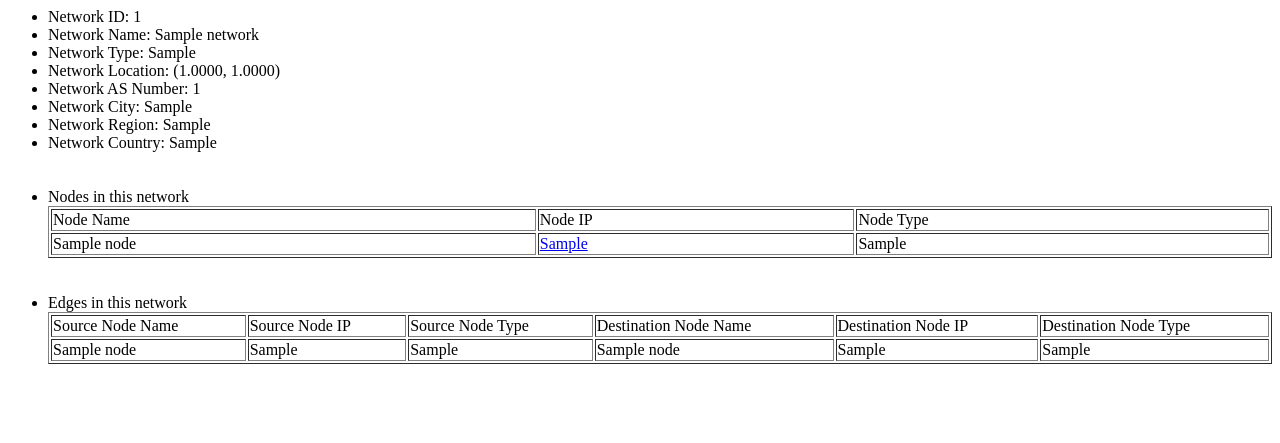
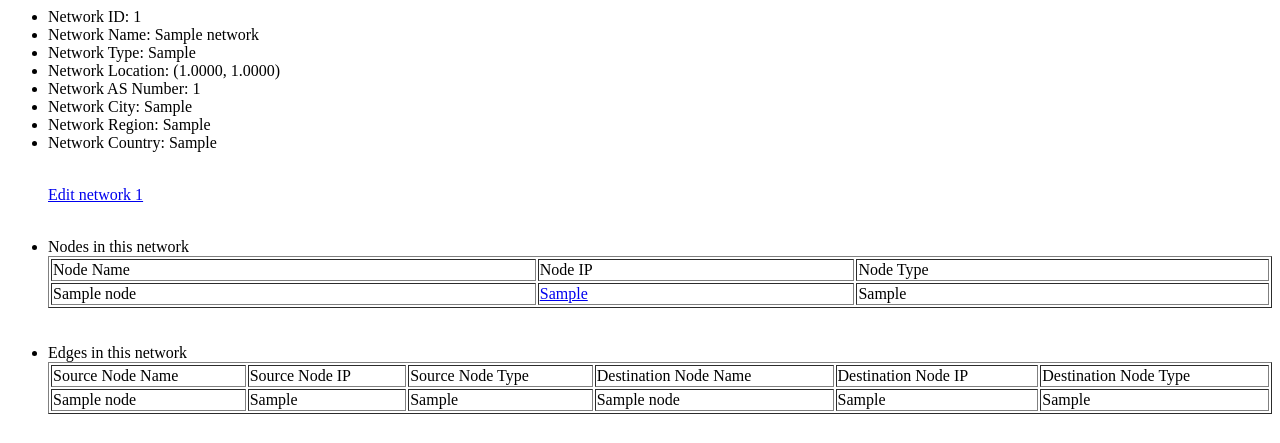
Before and after one commit to ephemeral2eternity/locator-manager, a Django app: page /verify/get_network?id=1 in a window 1280 px wide. Shown: the top 443 px of the page. Run offline with Django 3.2, Linux system fonts and the light colour scheme; tables that the repository leaves empty hold one stand-in row (values such as "Sample post").

Commit message:
Enable editing for networks

```diff
--- a/verifyAgents/templates/verifyAgents/network.html
+++ b/verifyAgents/templates/verifyAgents/network.html
@@ -8,7 +8,9 @@
         <li>Network City: {{ network.city }} </li>
         <li>Network Region: {{ network.region }} </li>
         <li>Network Country: {{ network.country }} </li>
-        <br><br>
+        <br>
+        <p><a href="/verify/edit_network?id={{ network.id }}">Edit network {{ network.id }}</a></p>
+        <br>
         {% if network.nodes %}
             <li>Nodes in this network</li>
             <table style="width:100%" border="1">
--- a/verifyAgents/urls.py
+++ b/verifyAgents/urls.py
@@ -17,6 +17,7 @@ urlpatterns = [
     url(r'^show_verify_networks$', views.showVerifyNetworks, name='show_verify_networks'),
     url(r'^get_node', views.getNode, name='get_node'),
     url(r'^get_network', views.getNetwork, name='get_network'),
+    url(r'^edit_network', views.editNetwork, name='edit_network'),
     url(r'^get_route', views.getRoute, name='get_route'),
     url(r'^get_subnetworks', views.getSubnetwork, name='get_subnetworks'),
     url(r'^show_video_subnetworks', views.showVideoSubnetworks, name='show_video_subnetworks'),
--- a/verifyAgents/views.py
+++ b/verifyAgents/views.py
@@ -69,6 +69,36 @@ def getNetwork(request):
             return HttpResponse('You need to use http://manager/verify/get_network?id=network_id to get the network info!')
     else:
         return HttpResponse('You need to use http://manager/verify/get_network?id=network_id to get the network info!')
+
+@csrf_exempt
+@transaction.atomic
+def editNetwork(request):
+    url = request.get_full_path()
+    params = url.split('?')[1]
+    request_dict = urllib.parse.parse_qs(params)
+    if ('id' in request_dict.keys()):
+        network_id = int(request_dict['id'][0])
+        network = Network.objects.get(id=network_id)
+        if request.method == "POST":
+            network_info = request.POST.dict()
+            # print(node_info)
+            network.type = network_info['type']
+            network.name = network_info['name']
+            network.ASNumber = int(network_info['asn'])
+            network.latitude = float(network_info['latitude'])
+            network.longitude = float(network_info['longitude'])
+            network.city = network_info['city']
+            network.region = network_info['region']
+            network.country = network_info['country']
+            network.save()
+            template = loader.get_template('verifyAgents/network.html')
+            return HttpResponse(template.render({'network':network}, request))
+        else:
+            template = loader.get_template('nodeinfo/edit_node.html')
+            return HttpResponse(template.render({'network':network}, request))
+    else:
+        return HttpResponse("Wrong network id denoted!")
+
 
 def getRoute(request):
     url = request.get_full_path()
```
Also changed, not shown: verifyAgents/templates/verifyAgents/edit_network.html (added, +26 -0 lines).
